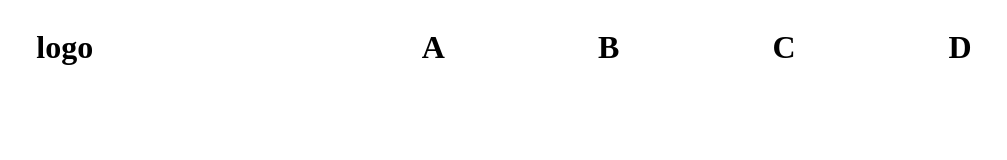
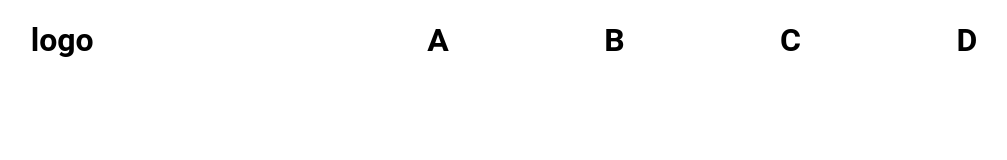
Before and after one commit to asifmadham1/flex, a plain HTML site: page index.html in a window 1280 px wide. Shown: the whole page, without its empty margins (136-1143 px from the left). Drawn offline with Linux system fonts and the light colour scheme.

Commit message:
flex practice

```diff
--- a/style.css
+++ b/style.css
@@ -1,3 +1,8 @@
+body{
+  margin: 0% ; padding: 0%; font-family: 'Roboto', sans-serif;
+
+
+}
 .navbar{
   display: flex;
   justify-content: center;
@@ -9,6 +14,4 @@
   width: 550px;
   justify-content: space-between;
   align-items: center;
-
-
 }
```
Also changed, not shown: index.html (+0 -2 lines).
